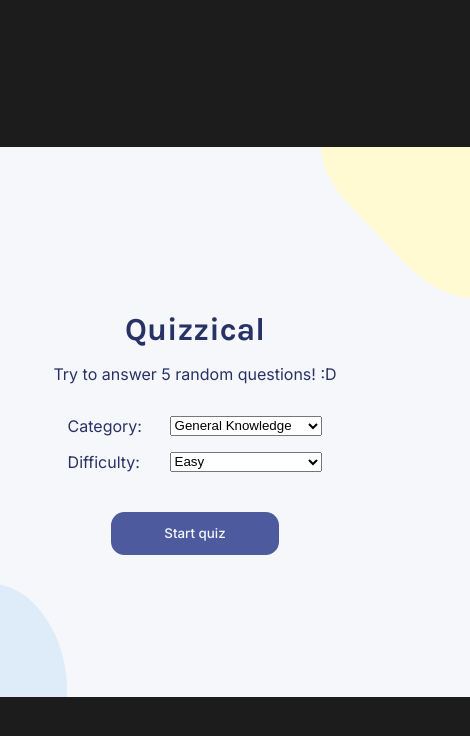
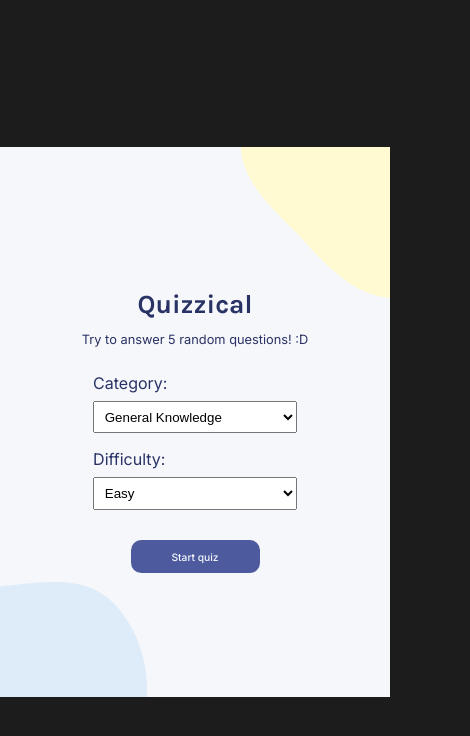
Before and after one commit to tentacle-bean/quizzical-app, a React (Vite) app: page / in a window 390 px wide. Shown: the top 736 px of the page, 470 px wide, since content can reach past the window. Built offline with nearby package versions, Linux system fonts and the light colour scheme.

Commit message:
fixed mobile design scaling

```diff
--- a/src/styles/Intro.css
+++ b/src/styles/Intro.css
@@ -3,6 +3,7 @@
     display: flex;
     align-items: center;
     flex-direction: column;
+    margin: 2em 2em;
 }
 
 .title{
@@ -15,23 +16,42 @@
 .subtitle{
     font-size: var(--fs-main);
     margin-bottom: 2em;
+    text-align: center;
 }
 
 .selector{
     width: 90%;
     display: flex;
+    flex-direction: column;
     justify-content: space-between;
+
+}
+
+.selector label{
+    margin-bottom: 0.5em;
+}
+
+.selector select{
+    padding: 0.5em
 }
 
 .selector + .selector{
     margin-top: 1em;
 }
 
-.selector select{
-    width: 60%;
-}
+
 
 .btn-start{
     margin-top: 3em;
     padding: 1em 4em;
 }
+
+@media (min-width: 400px){
+    .selector{
+        flex-direction: row;
+        align-items: center;
+    }
+    .selector select{
+        width: 60%;
+    }
+}
--- a/src/styles/index.css
+++ b/src/styles/index.css
@@ -14,10 +14,23 @@
     --fw-m: 500;
     --fw-b: 700;
 
-    --fs-title: 2rem;
-    --fs-main: 1rem;
-    --fs-mid: 0.8rem;
-    --fs-small: 0.64rem;
+    --fs-title: 1.64rem;
+    --fs-main: 0.8rem;
+    --fs-mid: 0.64rem;
+    --fs-small: 0.5rem;
+}
+
+@media (min-width: 400px){
+    :root{
+        --fs-title: 2rem;
+        --fs-main: 1rem;
+        --fs-mid: 0.8rem;
+        --fs-small: 0.64rem;
+    }
+}
+
+*{
+    box-sizing: border-box;
 }
 
 body{
@@ -40,6 +53,8 @@ main{
     font-family: var(--ff-p);
     min-height: 550px;
     width: 550px;
+    /* padding: 0 5em; */
+    max-width: 100vw;
     overflow: hidden;
     position: relative;
 }
@@ -68,6 +83,7 @@ button{
     padding: 1em 2.5em;
     border-radius: 1em;
     transition: transform 0.2s;
+    font-size: var(--fs-mid);
 }
 
 button:hover,
```
